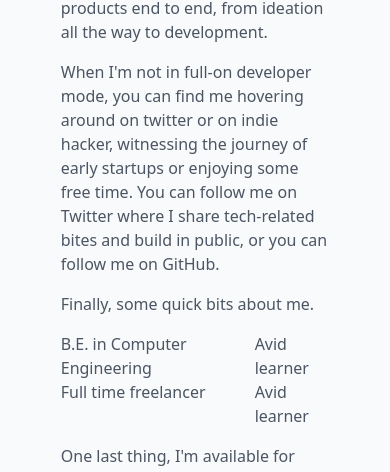
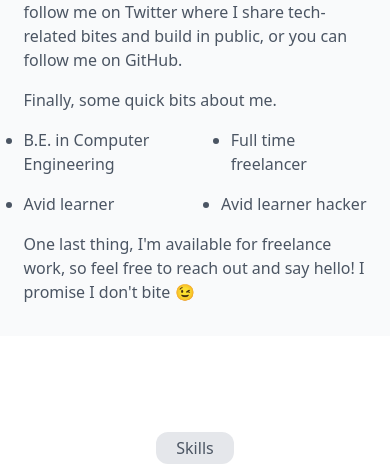
Before and after one commit to Lkhamjav-github/Protofolio-lkhamjav, a Next.js app: page / in a window 390 px wide. Shown: the part 2108-2580 px from the top of the page. Built offline with nearby package versions, Linux system fonts and the light colour scheme.

Commit message:
mobile end

```diff
--- a/src/components/About.jsx
+++ b/src/components/About.jsx
@@ -45,16 +45,15 @@ export const About = () => {
                                 build in public, or you can follow me on GitHub.
                             </p>
                             <p>Finally, some quick bits about me.</p>
-                            <ul className="text-base  flex gap-3 font-normal leading-6 text-gray-600">
-                                <div>
-                                    <li>B.E. in Computer Engineering</li>
-                                    <li>Full time freelancer</li>
-                                </div>
-                                <div>
-                                    <li>Avid learner</li>
-                                    <li>Avid learner</li>
-                                </div>
+                            <ul className="text-base w-[343px] flex justify-between font-normal leading-6 text-gray-600 list-disc">
+                                <li>B.E. in Computer Engineering</li>
+                                <li>Full time freelancer</li>
                             </ul>
+                            <ul className="text-base w-[343px] flex justify-between font-normal leading-6 text-gray-600 list-disc">
+                                <li>Avid learner</li>
+                                <li>Avid learner hacker</li>
+                            </ul>
+
 
                             <p>
                                 One last thing, I'm available for freelance work, so feel free
--- a/src/components/ContactMe.jsx
+++ b/src/components/ContactMe.jsx
@@ -13,7 +13,7 @@ export const ContactMe = () => {
                     <h1 className='text-lg text-gray-900 dark:text-white lg:text-4xl lg:font-semibold '>StephenCurry30@gmail.com</h1>
                     <img src="./2conh.png" alt="" />
                 </div>
-                <div className='flex items-center lg:gap-5  lg:pt-4 lg:pb-12'>
+                <div className='flex items-center gap-4 lg:gap-5  lg:pt-4 lg:pb-12'>
                     <img src="./phone.svg" alt="" />
                     <h1 className=' text-lg text-gray-900 dark:text-white lg:text-4xl lg:font-semibold '>+976 99303030</h1>
                     <img src="./2conh.png" alt="" />
@@ -22,7 +22,7 @@ export const ContactMe = () => {
                     You may also find me on these platforms!
                 </p>
                 <div className='flex gap-1'>
-                    <img src="./github.svg" alt="" />
+                    <img className='pr-2' src="./github.svg" alt="" />
                     <img src="./twitter.svg" alt="" />
                     <img src="./figma.svg" alt="" />
                 </div>
--- a/src/components/WorkRow.jsx
+++ b/src/components/WorkRow.jsx
@@ -6,7 +6,7 @@ export const WorkRow = (props) => {
             <div className={`bg-gray-100 dark:bg-black  w-80 px-12 py-12  rounded-xl lg:w-[576px]`}>
                 <img className='w-72 h-48 lg:h-96 lg:w-120 ' src="./firstskill.png" alt="" />
             </div>
-            <div className='lg:flex flex-col px-8 py-8 lg:px-12 lg:pt-12 pb-24 gap-6' >
+            <div className='lg:flex flex flex-col px-8 py-8 lg:px-12 lg:pt-12 pb-24 gap-6' >
                 <h1 className='text-gray-900 dark:text-white text-xl font-semibold'>Fiskil</h1>
                 <p className=' w-80 lg:font-normal text-base text-gray-600 dark:text-white lg:w-120'>Lorem ipsum dolor sit amet, consectetur adipiscing elit. Maecenas nec urna ac tellus volutpat viverra. Vestibulum ante ipsum primis in faucibus orci luctus et ultrices posuere cubilia curae.</p>
                 <div className='w-72 lg:w-120 flex felx-col gap-2 flex-wrap '>
```
